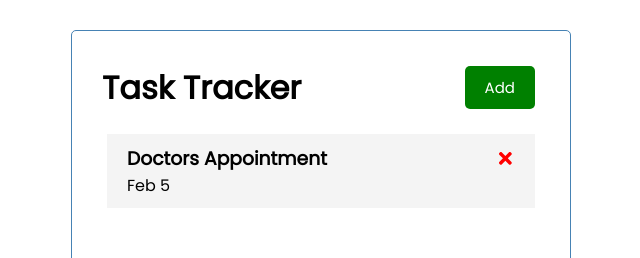
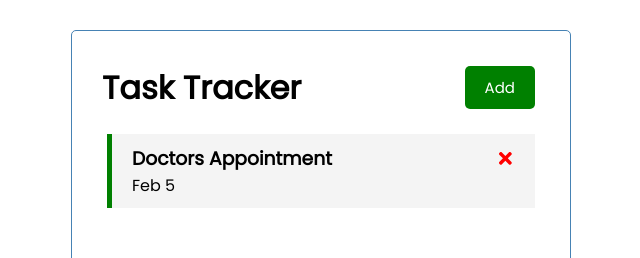
Before and after one commit to mdenizsert/react-task-tracker, a React (Create React App) app: page / in a window 1280 px wide. Shown: the top 258 px of the page, without its empty margins (319-959 px from the left). Built offline with nearby package versions, Linux system fonts and the light colour scheme.

Commit message:
Toggle Reminder added.

```diff
--- a/src/App.js
+++ b/src/App.js
@@ -20,10 +20,18 @@
 }
 
 
+//Toggle Reminder
+const toggleReminder = (id) => {
+  setTasks(tasks.map((task) => task.id === id
+  ? {...task,reminder:
+    !task.reminder} : task))
+}
+
+
   return (
     <div className='container'>
       <Header />
-      {tasks.length > 0 ? <Tasks tasks={tasks} onDelete={deleteTask}/> : 'No Tasks To Show'}
+      {tasks.length > 0 ? <Tasks tasks={tasks} onDelete={deleteTask} onToggle={toggleReminder}/> : 'No Tasks To Show'}
     </div>
   );
 }
--- a/src/components/Task.js
+++ b/src/components/Task.js
@@ -1,8 +1,12 @@
 import {FaTimes} from 'react-icons/fa'
 
-const Task = ({task, onDelete}) => {
+const Task = ({task, onDelete, onToggle}) => {
     return (
-        <div className='task'>
+        <div
+        className={`task ${task.reminder ?
+            'reminder' : ''}`}
+        onDoubleClick={() =>
+        onToggle(task.id)}>
             <h3>
                 {task.text} <FaTimes style={{color:'red', cursor: 'pointer'}}
                 onClick={() => onDelete(task.id)}/>
--- a/src/components/Tasks.js
+++ b/src/components/Tasks.js
@@ -1,12 +1,14 @@
 import Task from "./Task"
 
-const Tasks = ({tasks, onDelete}) => {
+const Tasks = ({tasks, onDelete, onToggle}) => {
 
     return (
         <>
             {tasks.map((task) => (
             <Task key={task.id} task={task}
-            onDelete={onDelete} />
+            onDelete={onDelete}
+            onToggle={onToggle}
+         />
             ))}
         </>
     )
```
